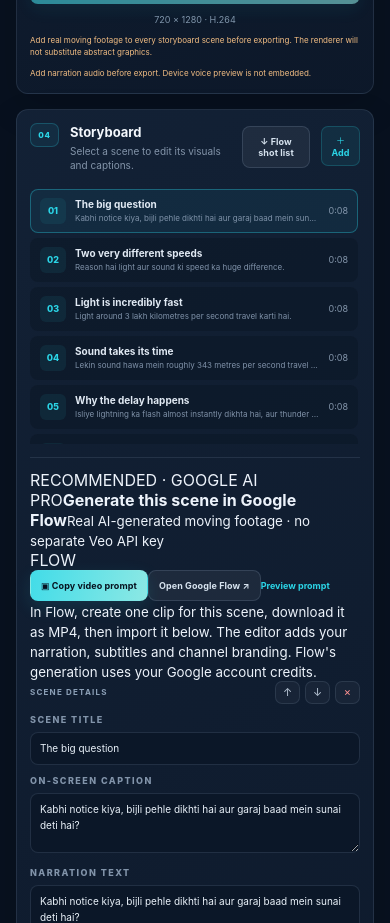
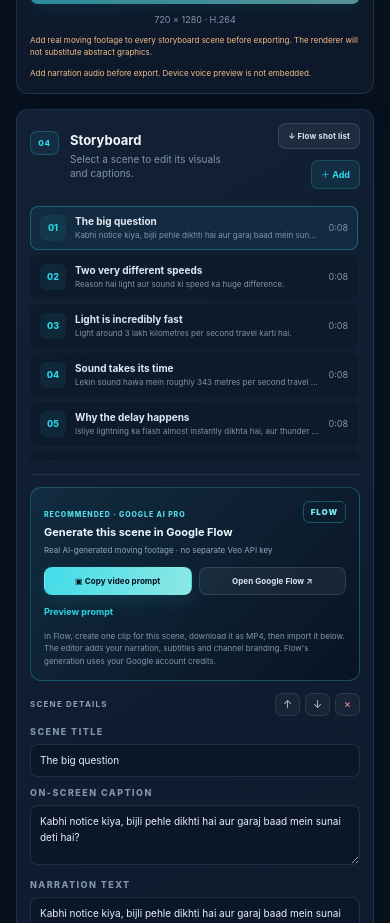
Before and after one commit to narayananagapuri25/VideoMaker, a React (Vite) app: page / in a window 390 px wide. Shown: the part 2660-3583 px from the top of the page. Built offline with nearby package versions, Linux system fonts and the light colour scheme.

Commit message:
Style the Google Flow prompt controls for desktop and mobile

```diff
--- a/src/styles.css
+++ b/src/styles.css
@@ -425,3 +425,26 @@ select { appearance: auto; }
 .video-trim-control .field-label { margin: 0; }
 .video-trim-control input { font-size: 9px; padding: 7px 8px; }
 .video-trim-control small { grid-column: 1 / -1; color: #7f93a9; font-size: 8px; line-height: 1.5; }
+
+
+/* Google Flow generation handoff */
+.google-flow-panel { margin-bottom: 12px; padding: 13px; border: 1px solid rgba(43,213,231,.28); border-radius: 11px; background: linear-gradient(135deg, rgba(23,104,128,.18), rgba(7,17,30,.72)); }
+.google-flow-topline { display: flex; align-items: flex-start; justify-content: space-between; gap: 12px; }
+.google-flow-topline strong { display: block; margin-top: 4px; color: #eafaff; font-size: 11px; }
+.google-flow-topline small { display: block; margin-top: 5px; color: #8fa9bc; font-size: 8px; line-height: 1.5; }
+.flow-eyebrow { color: #54dce9; font-size: 7px; font-weight: 850; letter-spacing: .13em; }
+.flow-mark { flex: 0 0 auto; padding: 5px 7px; border: 1px solid rgba(43,213,231,.32); border-radius: 6px; color: #7de8f2; font-size: 8px; font-weight: 900; letter-spacing: .12em; }
+.google-flow-actions { display: flex; flex-wrap: wrap; align-items: center; gap: 7px; margin-top: 11px; }
+.google-flow-actions .button { padding: 8px 10px; font-size: 8px; }
+.google-flow-actions .text-button { margin-left: auto; }
+.google-flow-instructions { display: block; margin-top: 9px; color: #8198aa; font-size: 8px; line-height: 1.55; }
+.google-flow-prompt { max-height: 245px; overflow: auto; white-space: pre-wrap; overflow-wrap: anywhere; margin: 10px 0 0; padding: 10px; border: 1px solid rgba(149,173,204,.13); border-radius: 8px; background: rgba(2,8,15,.72); color: #d6e5ef; font: 8px/1.65 ui-monospace, SFMono-Regular, Consolas, monospace; }
+.storyboard-header-actions { display: flex; flex-wrap: wrap; justify-content: flex-end; align-items: center; gap: 7px; }
+.flow-shotlist-button { padding: 7px 9px; font-size: 8px; }
+@media (max-width: 560px) {
+  .google-flow-actions { align-items: stretch; }
+  .google-flow-actions .button { flex: 1 1 calc(50% - 7px); }
+  .google-flow-actions .text-button { flex: 1 1 100%; margin: 0; text-align: left; }
+  .storyboard-header-actions { max-width: 58%; }
+  .flow-shotlist-button { white-space: normal; }
+}
```
